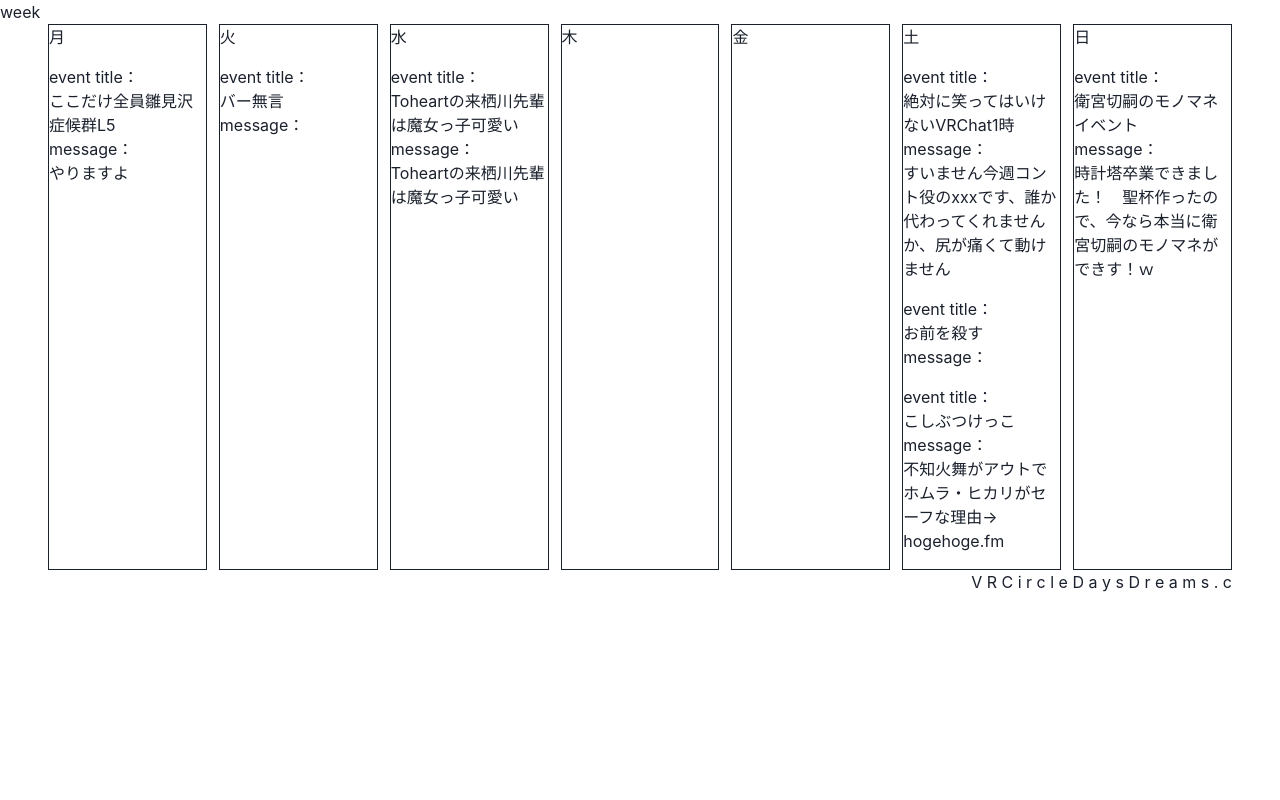
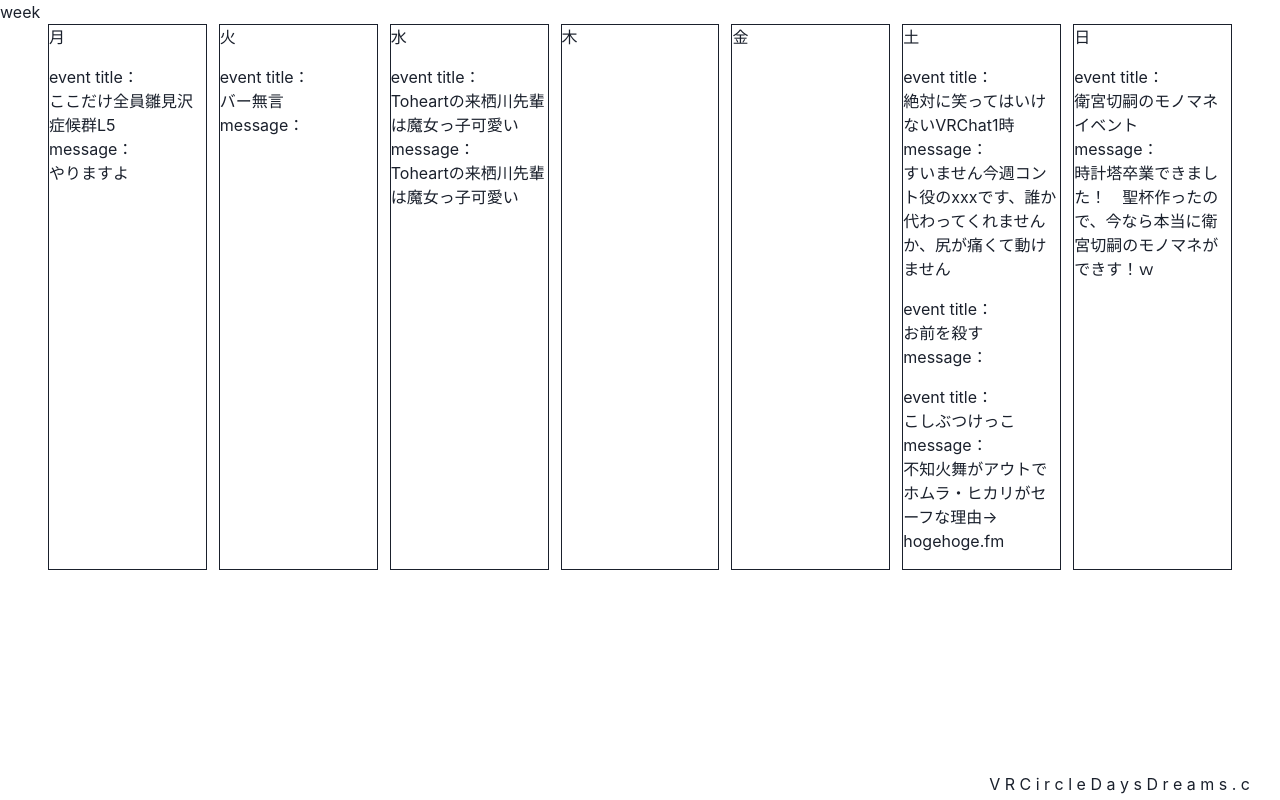
Before and after one commit to kisihara-c/vrcircledaysdreams.c, a Next.js app: page / in a window 1280 px wide. Built offline with nearby package versions, Linux system fonts and the light colour scheme.

Commit message:
makingfooterfixed

```diff
--- a/pages/index.js
+++ b/pages/index.js
@@ -87,8 +87,8 @@ export default function Circle() {
     }else{
       return(
         <>
-        <p>{mode}</p>
-        <Button colorScheme="red" onClick={modeChange}>Button</Button>
+        <p>{mode}
+        <Button colorScheme="gray" onClick={modeChange} size="xs">Back</Button></p>
         </>
       )
     }
@@ -100,7 +100,7 @@ export default function Circle() {
         <div class="mainContainer">
           <p>{mode}</p>
 
-          <Grid templateColumns="repeat(7, 1fr)" gap={3} mx="3em">
+          <Grid templateColumns="repeat(7, 1fr)" gap={3} mx="3em" mb="7">
 
           {/*weekdays*/}
           <Box w="100%" bg="white" border="1px" onClick={()=>modeChange("Mo")}>
@@ -165,7 +165,7 @@ export default function Circle() {
   function Footer(){
     return(
         <Grid templateColumns="repeat(1, 1fr)" gap={6} mx="3em" textAlign="right">
-          <Box w="100%" h="10" bg="white">V R C i r c l e D a y s D r e a m s . c </Box>
+          <Box w="100%" h="7" bg="white" right={30} position="fixed" bottom={0}>V R C i r c l e D a y s D r e a m s . c </Box>
         </Grid>
     )
   }
```
